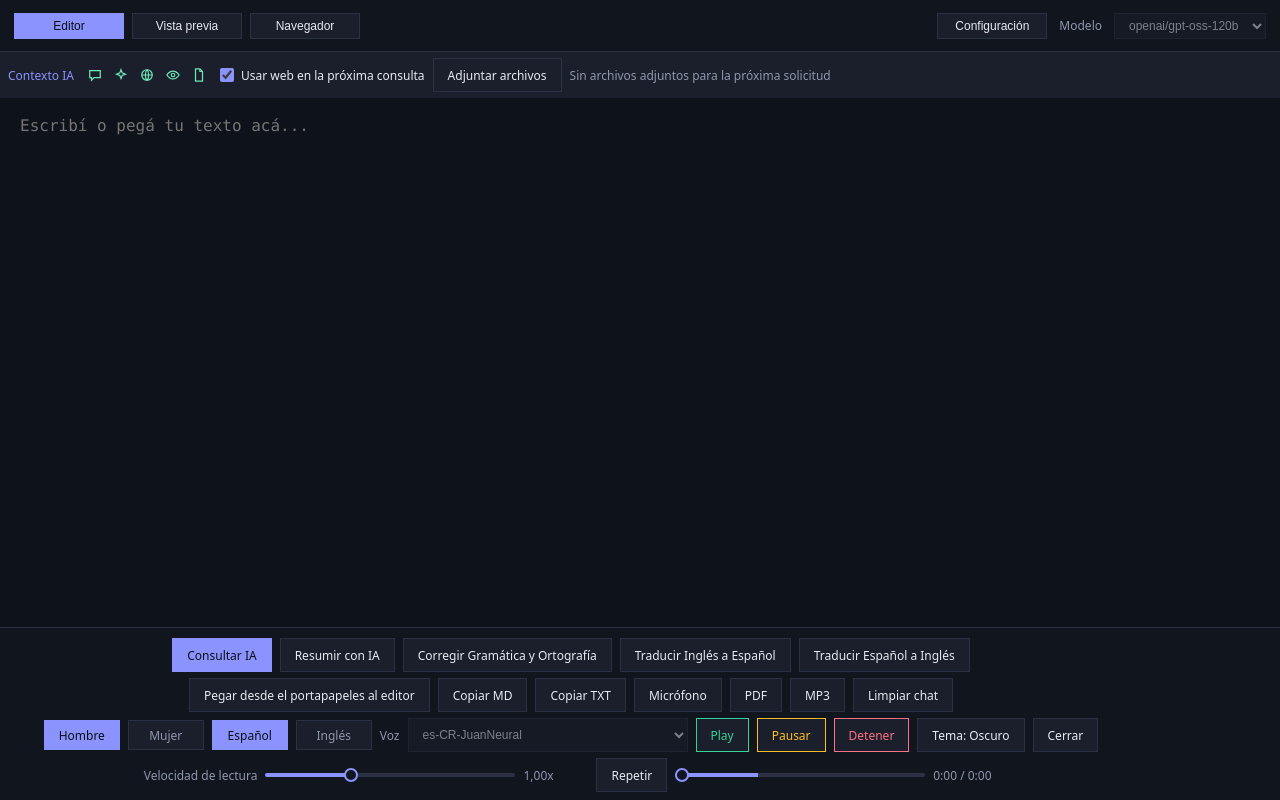
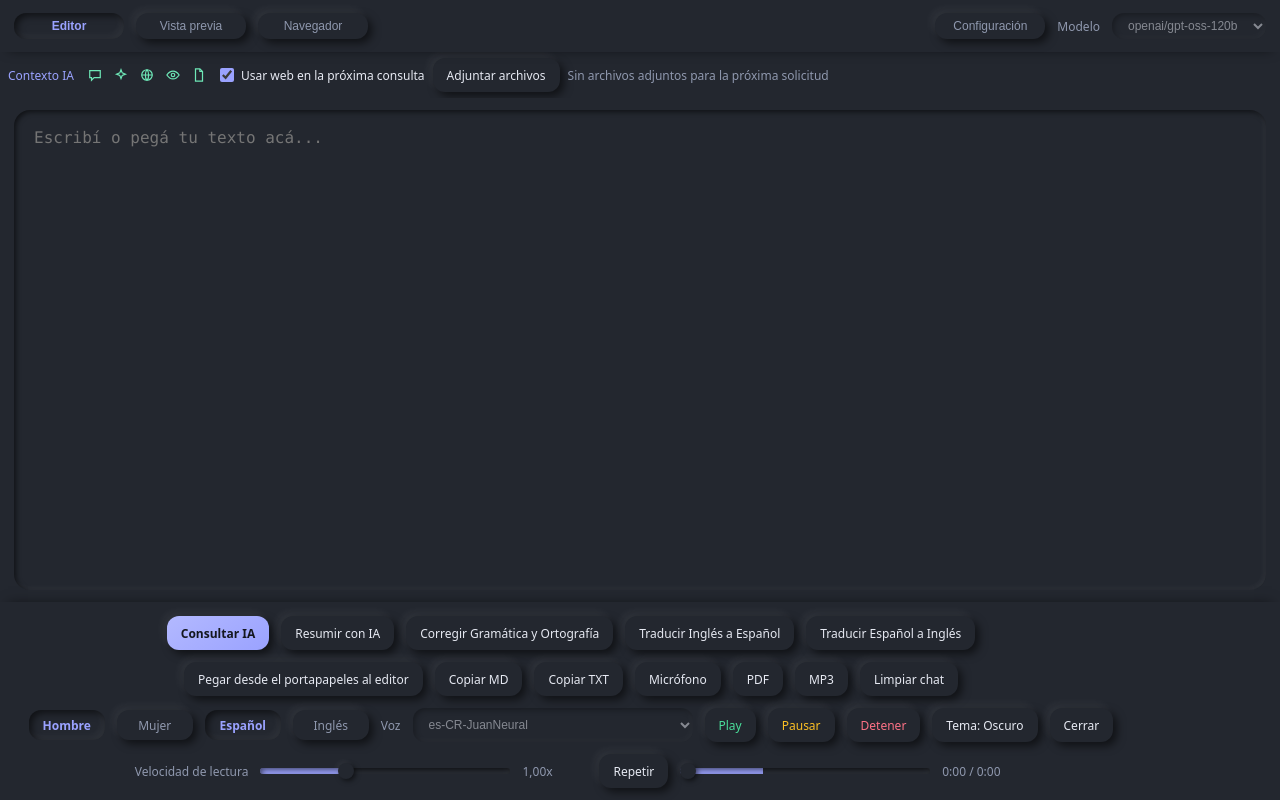
Before and after one commit to corbaz/txt-preview, a plain HTML site: page app/www/index.html in a window 1280 px wide. Drawn offline with Linux system fonts and the light colour scheme.

Commit message:
feat(ui): neumorphic skin for the light and dark themes
A separate stylesheet loaded after app.css: one soft surface, raised
controls, pressed/active states and inset wells. Layout, texts and
behavior are unchanged.

```diff
--- /dev/null
+++ b/app/www/css/neumorphic.css
@@ -0,0 +1,215 @@
+/* Neumorphic skin, loaded after app.css.
+ *
+ * One soft surface for the whole window; controls are raised from it with a
+ * light and a dark shadow, and pressed/active controls sink into it. Only
+ * colors, shadows and radii live here: sizes and layout stay in app.css.
+ */
+
+/* ---- Tokens ---------------------------------------------------------------- */
+:root {
+  /* Dark: graphite surface, lilac accent. */
+  --bg: #23272F;
+  --panel: #23272F;
+  --elevated: #23272F;
+  --editor: #23272F;
+  --text: #E6E9F2;
+  --muted: #8F98AE;
+  --accent: #9AA2FF;
+  --accent-hover: #B3B9FF;
+  --on-accent: #14171E;
+  --hover: #23272F;
+  --pressed: #23272F;
+  --border: transparent;
+  --play: #4ADE9B;
+  --pause: #FBBF24;
+  --stop: #FB7185;
+  --notice: #6EE7B7;
+
+  --nm-dark: rgba(0, 0, 0, 0.55);
+  --nm-light: rgba(255, 255, 255, 0.06);
+  --nm-raised: 4px 4px 9px var(--nm-dark), -4px -4px 9px var(--nm-light);
+  --nm-raised-hover: 6px 6px 12px var(--nm-dark), -6px -6px 12px var(--nm-light);
+  --nm-pressed: inset 3px 3px 7px var(--nm-dark), inset -3px -3px 7px var(--nm-light);
+  --nm-well: inset 2px 2px 5px var(--nm-dark), inset -2px -2px 5px var(--nm-light);
+  --nm-radius: 12px;
+}
+
+body[data-theme="light"] {
+  /* Light: cool paper surface, indigo accent. */
+  --bg: #E8ECF2;
+  --panel: #E8ECF2;
+  --elevated: #E8ECF2;
+  --editor: #E8ECF2;
+  --text: #1F2533;
+  --muted: #667086;
+  --accent: #4F55E3;
+  --accent-hover: #3C42CC;
+  --on-accent: #FFFFFF;
+  --hover: #E8ECF2;
+  --pressed: #E8ECF2;
+  --border: transparent;
+  --play: #0A8F63;
+  --pause: #B86A04;
+  --stop: #D11F47;
+  --notice: #0B7A57;
+
+  --nm-dark: rgba(163, 174, 194, 0.7);
+  --nm-light: rgba(255, 255, 255, 0.95);
+}
+
+/* ---- Surfaces --------------------------------------------------------------- */
+#app-header, #context-bar, #deck, #browser-bar, #preview-result-bar {
+  background: var(--bg);
+  border: none;
+}
+
+#app-header { box-shadow: 0 6px 12px -8px var(--nm-dark); z-index: 2; }
+#deck { box-shadow: 0 -6px 12px -8px var(--nm-dark); padding-top: 14px; padding-bottom: 12px; }
+.deck-inner { gap: 12px; }
+.deck-row { gap: 12px; }
+#segmented { gap: 12px; }
+
+/* ---- Raised controls -------------------------------------------------------- */
+.btn, .seg, .toggle, .ghost {
+  background: var(--bg);
+  color: var(--text);
+  border: none;
+  border-radius: var(--nm-radius);
+  box-shadow: var(--nm-raised);
+  transition: box-shadow 0.15s ease, color 0.15s ease, transform 0.15s ease;
+}
+
+.toggle, .seg { color: var(--muted); }
+.ghost { color: var(--text); padding: 8px 16px; }
+
+.btn:hover, .seg:hover, .toggle:hover, .ghost:hover {
+  background: var(--bg);
+  color: var(--accent);
+  box-shadow: var(--nm-raised-hover);
+}
+
+/* Pressed: while held, and for the selected tab / toggle. */
+.btn:active, .seg:active, .toggle:active, .ghost:active,
+.seg.active, .toggle[aria-pressed="true"] {
+  background: var(--bg);
+  color: var(--accent);
+  box-shadow: var(--nm-pressed);
+}
+
+.seg.active, .toggle[aria-pressed="true"] { font-weight: 600; }
+
+.btn:disabled, .ghost:disabled, .btn:disabled:hover, .ghost:disabled:hover {
+  color: var(--muted);
+  box-shadow: var(--nm-raised);
+  opacity: 0.55;
+}
+
+/* Primary action keeps the accent fill, still raised. */
+#deck-row-1 .btn.accent, .btn.accent {
+  background: linear-gradient(145deg, var(--accent-hover), var(--accent));
+  color: var(--on-accent);
+  font-weight: 600;
+}
+body[data-theme="light"] #deck-row-1 .btn.accent,
+body[data-theme="light"] .btn.accent {
+  background: linear-gradient(145deg, #6268F0, var(--accent));
+}
+.btn.accent:hover { color: var(--on-accent); filter: brightness(1.06); }
+.btn.accent:active { box-shadow: var(--nm-pressed); filter: brightness(0.95); }
+
+.btn.play { color: var(--play); }
+.btn.pause { color: var(--pause); }
+.btn.stop { color: var(--stop); }
+.btn.play:hover { color: var(--play); }
+.btn.pause:hover { color: var(--pause); }
+.btn.stop:hover { color: var(--stop); }
+
+/* ---- Wells: where content is typed or shown --------------------------------- */
+#model-select, #voice-select, #browser-address,
+.settings-row input, .settings-form input, .settings-form select {
+  background: var(--bg);
+  color: var(--text);
+  border: none;
+  border-radius: var(--nm-radius);
+  box-shadow: var(--nm-well);
+}
+
+#model-select, #voice-select { padding: 0 12px; }
+#browser-address { border-radius: 999px; }
+
+.settings-row input:focus, #browser-address:focus,
+#model-select:focus-visible, #voice-select:focus-visible {
+  box-shadow: var(--nm-well), 0 0 0 2px var(--accent);
+}
+
+/* Dropdown lists are drawn by the system: give their items a solid surface. */
+#model-select option, #voice-select option { background: var(--bg); color: var(--text); }
+
+.page[data-page="editor"], .page[data-page="preview"] { background: var(--bg); }
+
+#editor, #preview {
+  background: var(--bg);
+  border: none;
+  border-radius: 16px;
+  box-shadow: var(--nm-well);
+  margin: 12px 14px;
+}
+
+#models-list-wrap {
+  background: var(--bg);
+  border: none;
+  border-radius: 16px;
+  box-shadow: var(--nm-well);
+}
+#models-list th { background: var(--bg); border-bottom: none; box-shadow: 0 4px 8px -6px var(--nm-dark); }
+#models-list tbody tr:hover { background: transparent; color: var(--accent); }
+#models-list tbody tr.selected { background: transparent; color: var(--accent); font-weight: 600; }
+
+/* ---- Small parts ------------------------------------------------------------ */
+#web-search-label input { accent-color: var(--accent); }
+
+input[type="range"]::-webkit-slider-runnable-track {
+  height: 6px;
+  border-radius: 3px;
+  background: linear-gradient(to right, var(--accent) var(--fill, 33.33%), transparent var(--fill, 33.33%));
+  box-shadow: var(--nm-well);
+}
+input[type="range"]::-webkit-slider-thumb {
+  width: 16px;
+  height: 16px;
+  margin-top: -5px;
+  background: var(--bg);
+  border: none;
+  box-shadow: 2px 2px 5px var(--nm-dark), -2px -2px 5px var(--nm-light);
+}
+
+.markdown-body code, .markdown-body pre {
+  background: var(--bg);
+  border: none;
+  border-radius: 10px;
+  box-shadow: var(--nm-well);
+}
+.markdown-body pre code { box-shadow: none; }
+
+/* Dialogs float above the surface. */
+.attachment-dialog {
+  background: var(--bg);
+  border: none;
+  border-radius: 18px;
+  box-shadow: 14px 14px 30px var(--nm-dark), -8px -8px 22px var(--nm-light);
+}
+.attachment-dialog-head { border-bottom: none; box-shadow: 0 4px 8px -6px var(--nm-dark); }
+#attachment-modal-body { background: var(--bg); }
+#attachment-modal { background: rgba(10, 12, 16, 0.55); }
+body[data-theme="light"] #attachment-modal { background: rgba(120, 130, 150, 0.45); }
+
+#work-overlay { background: rgba(20, 23, 29, 0.72); }
+body[data-theme="light"] #work-overlay { background: rgba(232, 236, 242, 0.82); }
+.work-spinner { border-color: transparent; border-top-color: var(--accent); box-shadow: var(--nm-raised); }
+
+/* Keyboard focus stays clearly visible on the soft surface. */
+button:focus-visible, select:focus-visible, input:focus-visible, textarea:focus-visible {
+  outline: 2px solid var(--accent);
+  outline-offset: 2px;
+}
+#editor:focus-visible { outline: none; box-shadow: var(--nm-well), 0 0 0 2px var(--accent); }
--- a/app/www/index.html
+++ b/app/www/index.html
@@ -5,6 +5,7 @@
   <meta name="viewport" content="width=device-width, initial-scale=1.0" />
   <title>Corrector de Prompt</title>
   <link rel="stylesheet" href="css/app.css" />
+  <link rel="stylesheet" href="css/neumorphic.css" />
 </head>
 <body data-theme="dark">
   <!-- Barra superior (52px): navegación · estado · Configuración + Modelo -->
```
Also changed, not shown: 2 other files.
